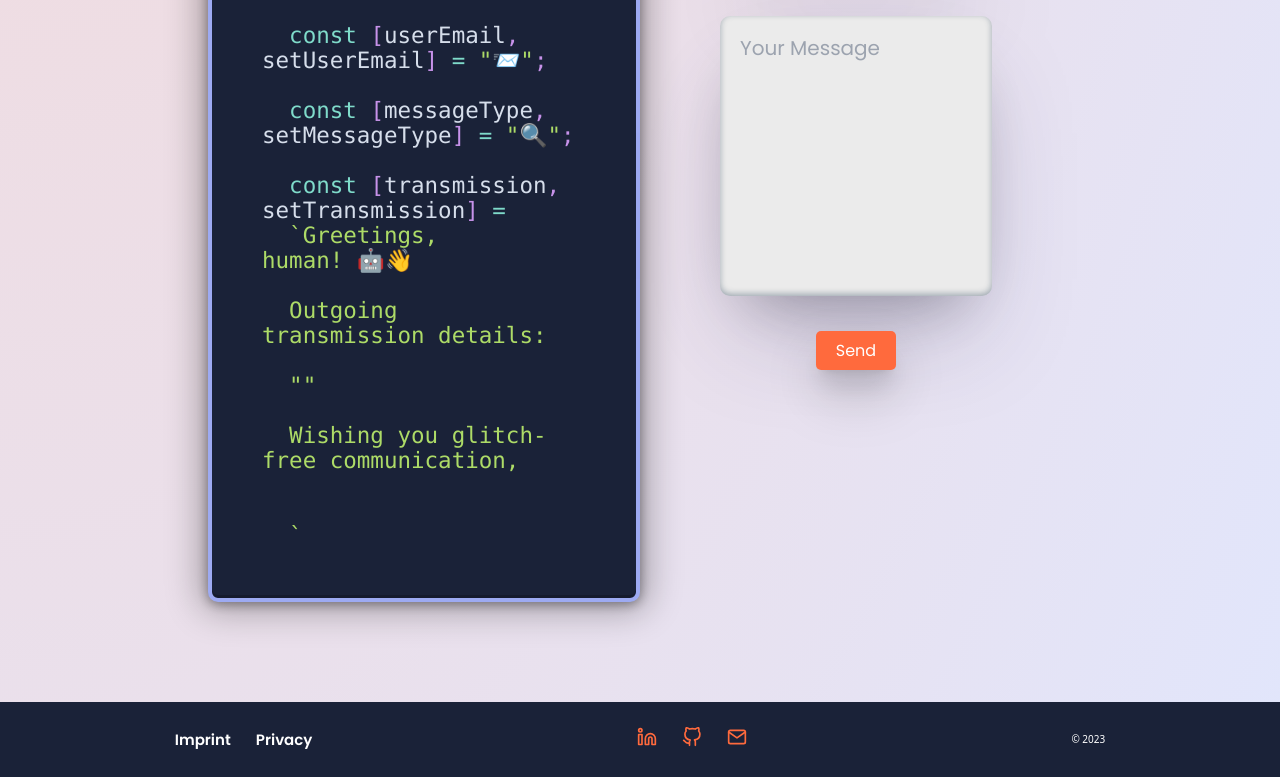
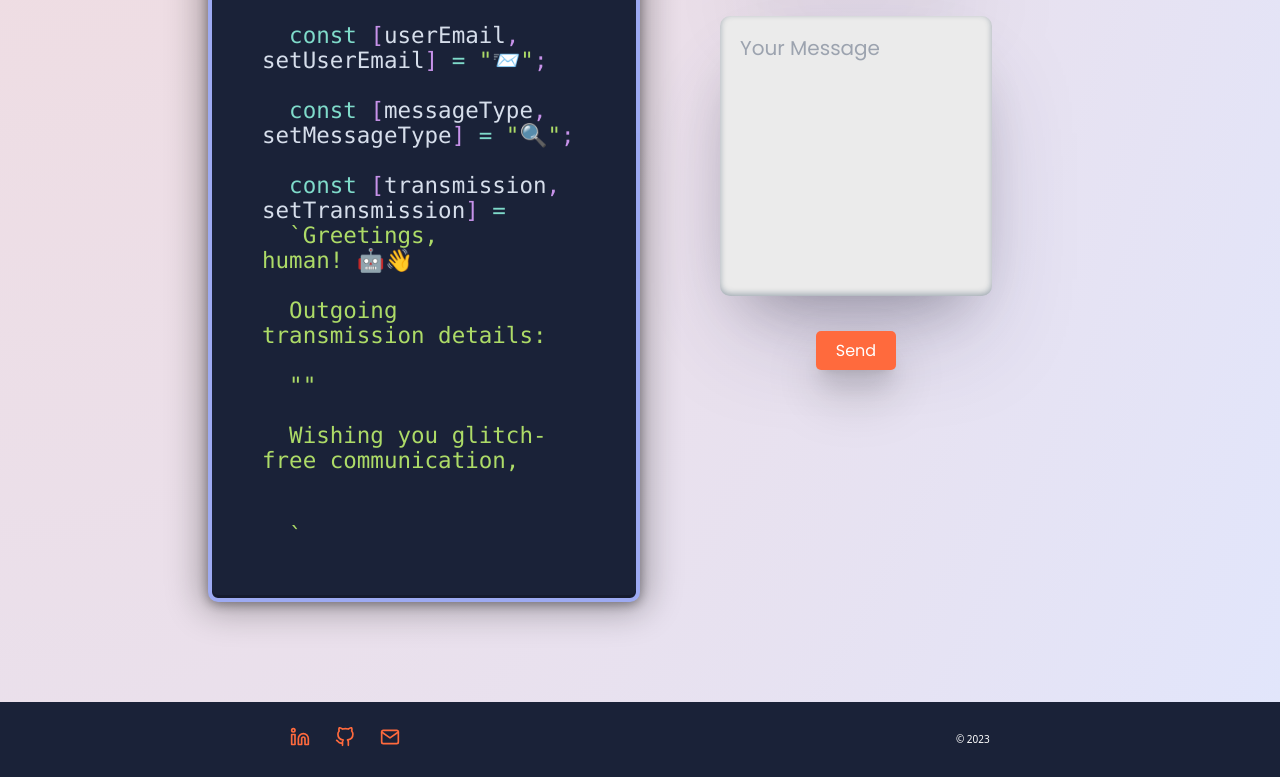
Before and after one commit to mnaibei/vite_portfolio, a React (Vite) app: page / in a window 1280 px wide. Shown: the part 8747-9524 px from the top of the page. Built offline with nearby package versions, Linux system fonts and the light colour scheme.

Commit message:
Comment out imprint and privacy in footer section

```diff
--- a/src/components/Footer.tsx
+++ b/src/components/Footer.tsx
@@ -22,7 +22,7 @@
 
   return (
     <footer className="bg-darkblue flex justify-around items-center gap-10 p-10 max-lg:flex-col max-lg:pb-48 relative z-[1]">
-      <div className="flex gap-10">
+      {/* <div className="flex gap-10">
         {FooterLinks.map((link, index) => (
           <Popup
             trigger={
@@ -55,7 +55,7 @@
             }
           </Popup>
         ))}
-      </div>
+      </div> */}
       <div className="socials flex gap-10 ">
         {sideBarLeftSocials.map((social: SocialLink, index: number) => (
           <Link
```
